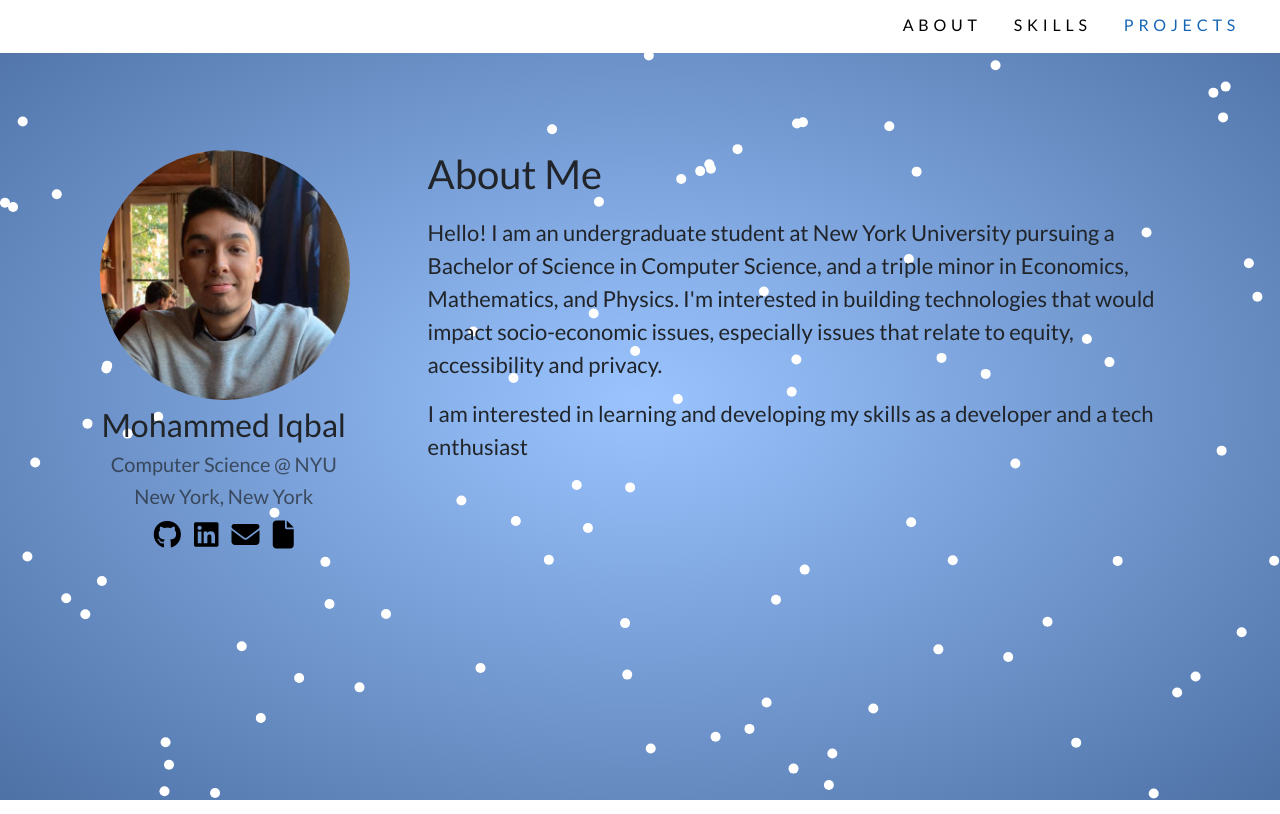
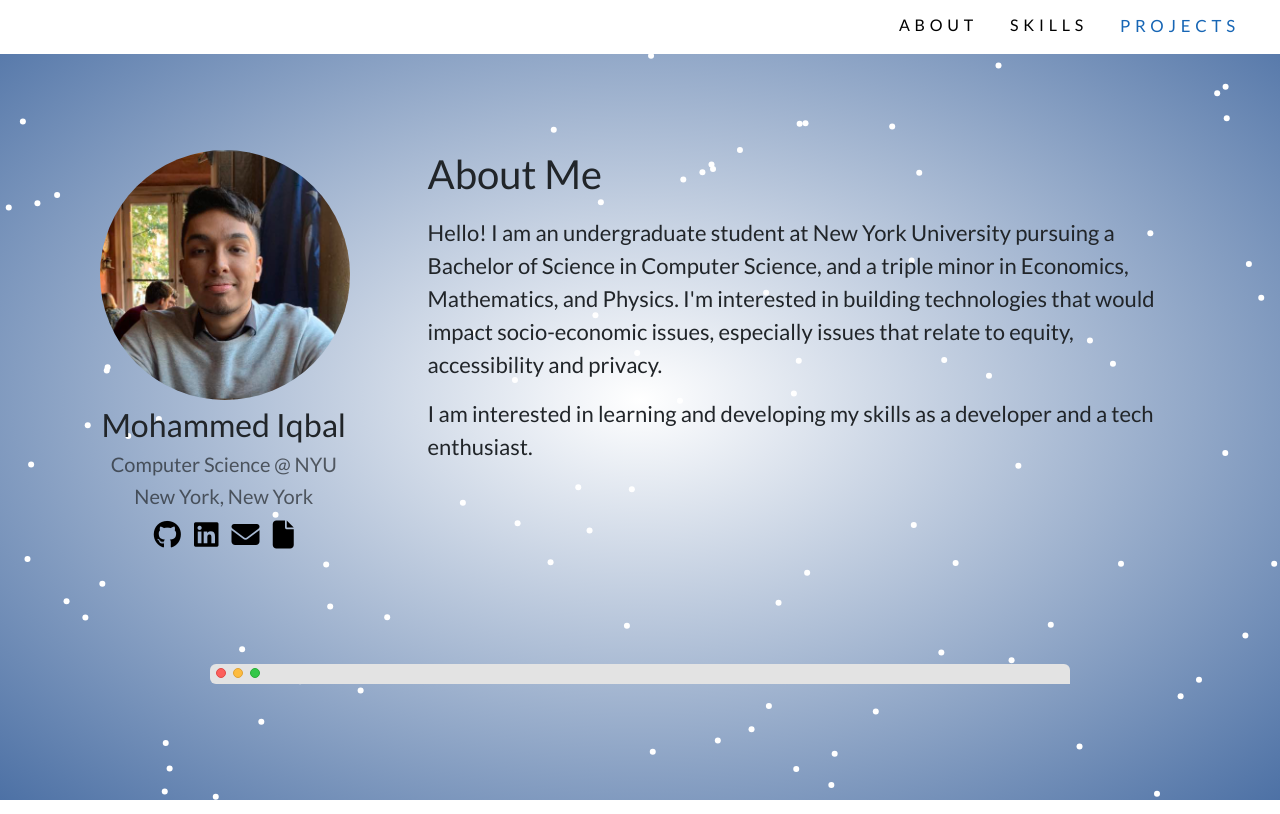
Before and after one commit to MZI207/mzi207.github.io, a plain HTML site: page index.html in a window 1280 px wide. Drawn offline with nearby package versions, Linux system fonts and the light colour scheme.

Commit message:
terminal and small fixes

```diff
--- a/css/main.css
+++ b/css/main.css
@@ -8,9 +8,9 @@
     position: fixed;
     width: 100%;
     height: 100%;
-    background: radial-gradient(#9bc4ff, #4d71a5);
-    background-size: cover;
+    background: radial-gradient(#ffffff, #4d71a5);
 }
+
 body{
     overflow-x: hidden;
     font-family: "Lato", sans-serif!important;
@@ -38,9 +38,11 @@ body{
 }
 .navbar-dark .navbar-nav .nav-link.active{
     color:#1766B5!important;
+    font-size: 1.05rem;
 }
 .navbar-dark .navbar-nav .nav-link:hover{
     color:#1766B5!important;
+    font-size: 1.05rem;
 }
 .about-offset{
     padding: 120px 0px 0px 0px;
@@ -93,3 +95,37 @@ p{
     color: #1766B5;
     font-size: 32px;
 }
+.terminal-offset{
+    padding: 100px;
+}
+.terminal-title {
+    margin-left: 10px;
+    margin-right: 10px;
+    margin-top: 10px;
+    background-color: #E3E3E3;
+    border-radius: 6px 6px 0px 6px;
+    padding: 0px 10px 0px 6px;
+    height: 20px;
+}
+.circle{
+    width: 10px;
+    height: 10px;
+    border-radius: 10px;
+    margin: 4px 7px 1px 0px;
+    float: left;
+}
+
+.red{
+    background-color: #FC605C;
+    border: solid 1px #E14946;
+}
+
+.yellow{
+    background-color: #FDBC40;
+    border: solid 1px #E0A234;
+}
+
+.green{
+    background-color: #34C749;
+    border: solid 1px #27AD36;
+}
--- a/index.html
+++ b/index.html
@@ -36,8 +36,8 @@
     </nav>
     <canvas id="canvas-js"></canvas>
     <!-- About -->
-    <div class="about-offset"></div>
-    <div id="about" class="about">
+
+    <div id="about" class="about about-offset">
       <div class="container">
         <div class="row">
           <div class="col-lg-3">
@@ -65,14 +65,23 @@
                 privacy.
               </p>
               <p>
-                I am interested in learning and developing my skills as a developer and a tech enthusiast
+                I am interested in learning and developing my skills as a developer and a tech enthusiast.
 
               </p>
             </div>
           </div>
         </div>
+        <div class="row terminal-offset">
+          <div class="col-lg-12">
+            <div class="terminal-title">
+              <div class="circle red"></div>
+              <div class="circle yellow"></div>
+              <div class="circle green"></div>
+            </div>
+          </div>
+
+        </div>
       </div>
-
     </div>
     <!-- Skills -->
     <div id="skills" class="offset">
--- a/js/script.js
+++ b/js/script.js
@@ -71,7 +71,7 @@ Particle.prototype.update = function(){
 function init(){
     particleArr = [];
     for (let i = 0; i < 100; i++){
-        let size = 5
+        let size = 3
         let x = Math.random() * (innerWidth - size * 2);
         let y = Math.random() * (innerHeight - size * 2);
         let directionX = (Math.random() * .6) -.2;
```
